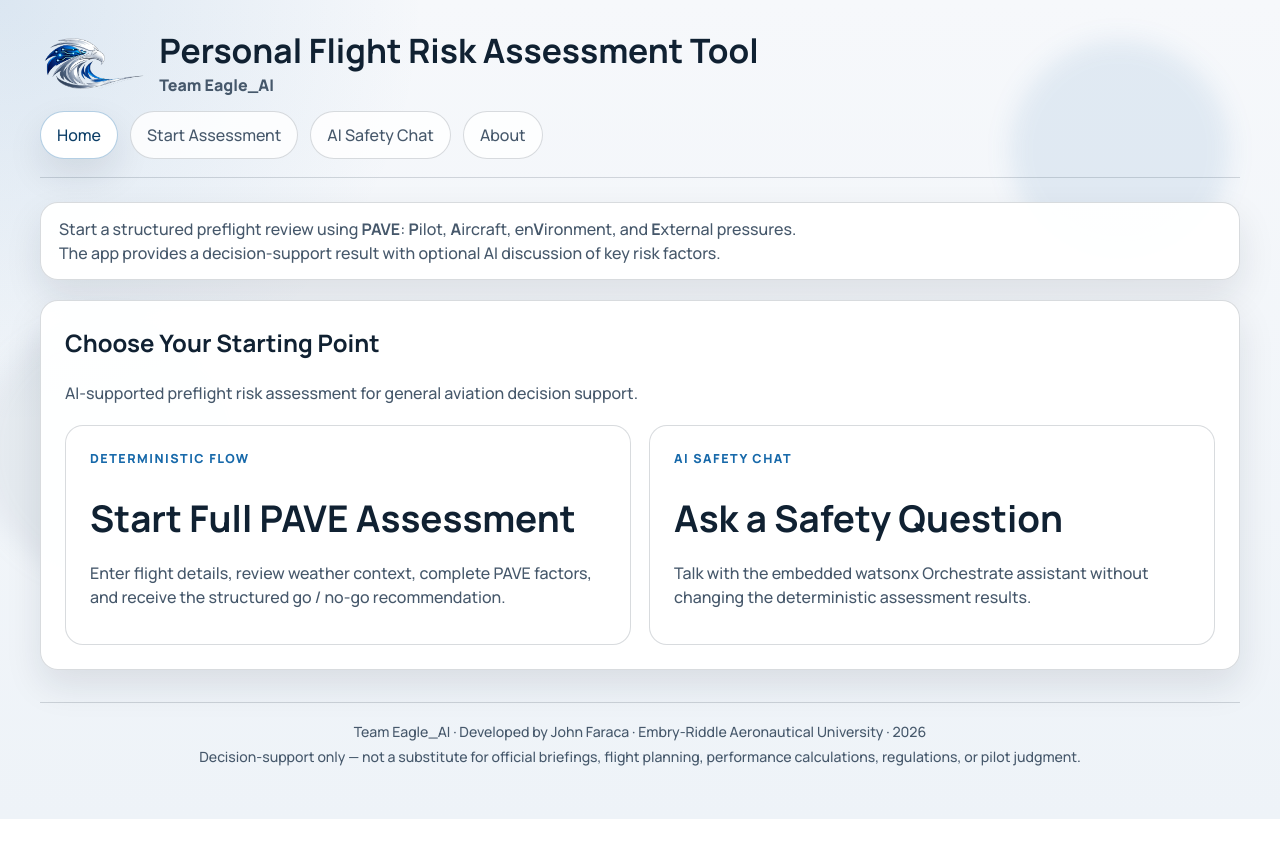
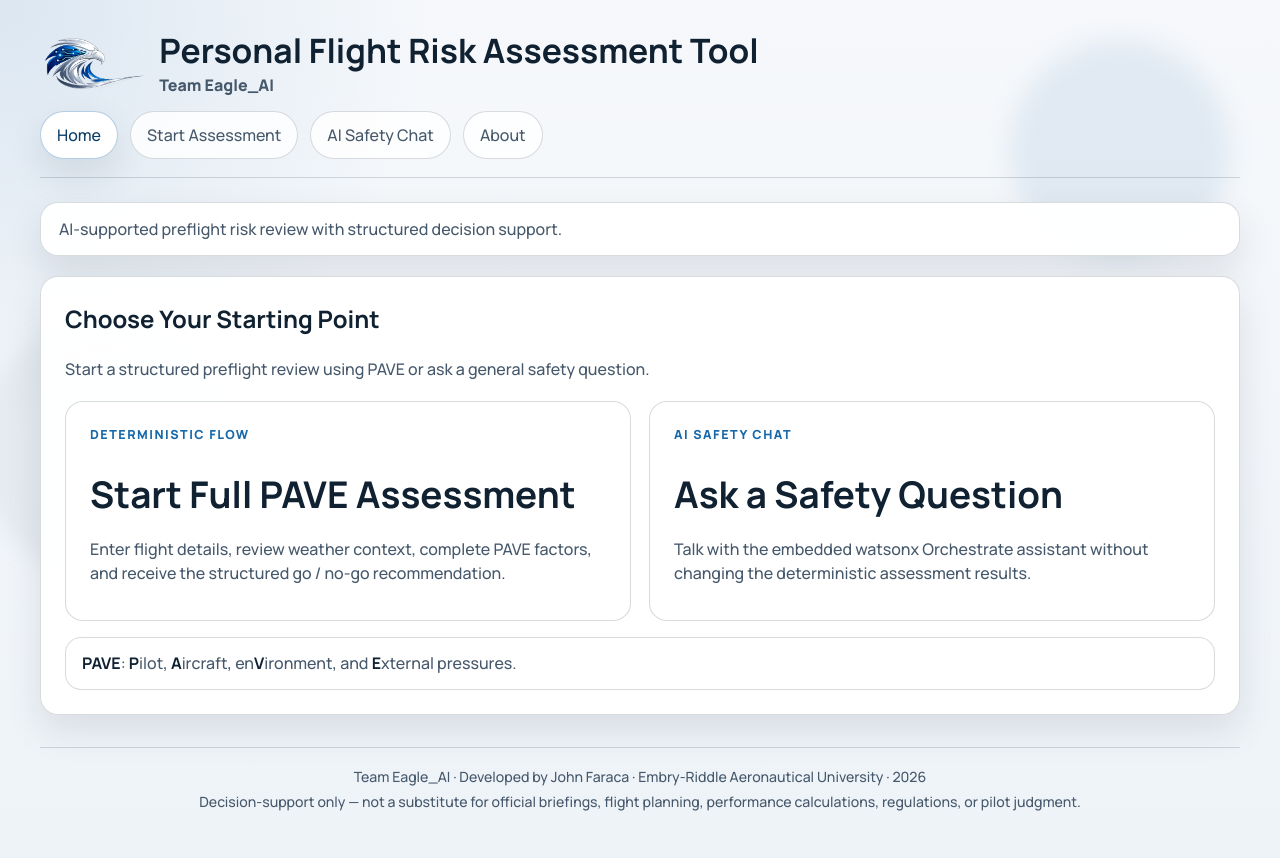
Before and after one commit to johnfaraca/personal-flight-risk-assessment-tool, a React (Vite) app: page / in a window 1280 px wide. Shown: the top 858 px of the page. Before the commit the page ends 819 px from the top, so only its background shows below. Built offline with nearby package versions, Linux system fonts and the light colour scheme.

Commit message:
Add PAVE definition card to landing page

```diff
--- a/src/screens/LandingScreen.jsx
+++ b/src/screens/LandingScreen.jsx
@@ -8,15 +8,13 @@ function LandingScreen() {
     <div className="screen-grid">
       <div className="card landing-intro-note">
         <p>
-          Start a structured preflight review using <strong>PAVE</strong>: <strong>P</strong>ilot, <strong>A</strong>ircraft, en<strong>V</strong>ironment, and <strong>E</strong>xternal pressures.
-        <br />
-          The app provides a decision-support result with optional AI discussion of key risk factors.
+          AI-supported preflight risk review with structured decision support.
         </p>
       </div>
 
       <SectionCard
         title="Choose Your Starting Point"
-        subtitle="AI-supported preflight risk assessment for general aviation decision support."
+        subtitle="Start a structured preflight review using PAVE or ask a general safety question."
       >
         <div className="landing-option-grid">
           <button
@@ -45,6 +43,12 @@ function LandingScreen() {
             </span>
           </button>
         </div>
+
+        <div className="landing-pave-card">
+          <p className="pave-note">
+            <strong>PAVE</strong>: <strong>P</strong>ilot, <strong>A</strong>ircraft, en<strong>V</strong>ironment, and <strong>E</strong>xternal pressures.
+          </p>
+        </div>
       </SectionCard>
     </div>
   );
--- a/src/styles.css
+++ b/src/styles.css
@@ -491,6 +491,24 @@ h1 {
   color: var(--text-muted);
 }
 
+.landing-pave-card {
+  margin-top: 16px;
+  padding: 14px 16px;
+  border: 1px solid var(--border);
+  border-radius: 16px;
+  background: var(--surface-strong);
+}
+
+.pave-note {
+  margin-bottom: 0;
+  color: var(--text-muted);
+  line-height: 1.45;
+}
+
+.pave-note strong {
+  color: #102132;
+}
+
 .entry-card {
   display: grid;
   gap: 12px;
```
